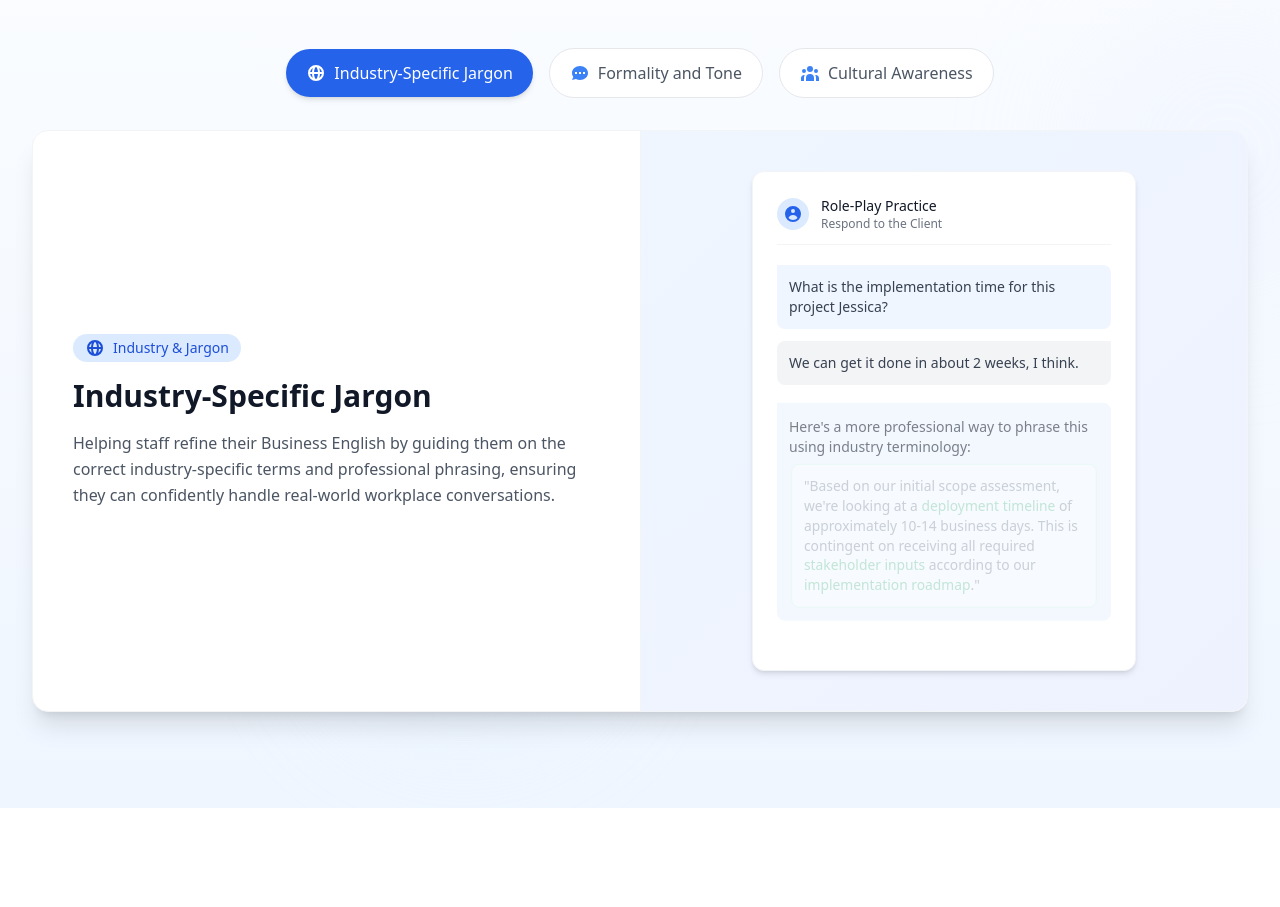
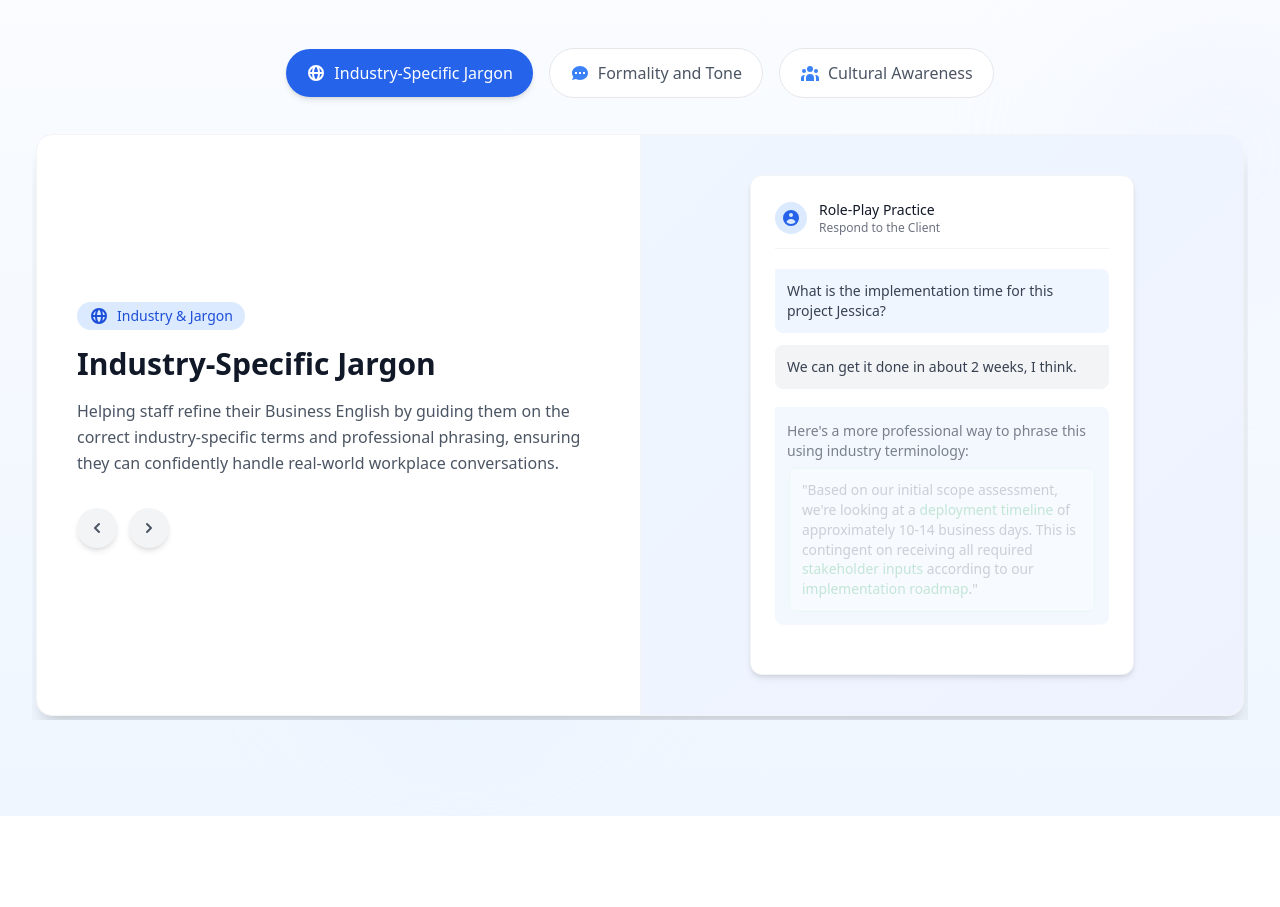
Before and after one commit to woodhk/landing-page, a Next.js app: page /home in a window 1280 px wide. Shown: the part 6140-7047 px from the top of the page. Built offline with nearby package versions, Linux system fonts and the light colour scheme.

Commit message:
Updat animations between state

```diff
--- a/app/(pages)/home/components/KeyValuePropositions.tsx
+++ b/app/(pages)/home/components/KeyValuePropositions.tsx
@@ -10,9 +10,18 @@ import { CulturalAwarenessAnimation } from '../data/animations/Culture'; // Impo
 
 export const KeyValuePropositions = () => {
   const [activeTab, setActiveTab] = useState(keyValueData[0].id);
+  const [isAnimating, setIsAnimating] = useState(false);
 
   const handleTabChange = (tabId: string) => {
+    if (isAnimating || tabId === activeTab) return;
+
+    setIsAnimating(true);
     setActiveTab(tabId);
+
+    // Reset animation state after animation completes
+    setTimeout(() => {
+      setIsAnimating(false);
+    }, 500);
   };
 
   const activeItem = keyValueData.find(item => item.id === activeTab);
@@ -50,6 +59,8 @@ export const KeyValuePropositions = () => {
     }
   };
 
+  // We're using inline transform calculation instead
+
   return (
     <section className="py-24 bg-gradient-to-b from-white to-blue-50 dark:from-gray-900 dark:to-gray-800 overflow-hidden relative">
       {/* Decorative elements */}
@@ -84,6 +95,7 @@ export const KeyValuePropositions = () => {
             <motion.button
               key={item.id}
               onClick={() => handleTabChange(item.id)}
+              disabled={isAnimating}
               className={`relative flex items-center w-full md:w-auto px-5 py-3 rounded-full transition-all duration-300 ${
                 activeTab === item.id
                   ? 'bg-blue-600 text-white shadow-md font-medium'
@@ -111,58 +123,88 @@ export const KeyValuePropositions = () => {
           ))}
         </div>
 
-        {/* Content */}
-        <AnimatePresence mode="wait">
-          {activeItem && (
-            <motion.div
-              key={activeItem.id}
-              initial={{ opacity: 0, y: 20 }}
-              animate={{ opacity: 1, y: 0 }}
-              exit={{ opacity: 0, y: -20 }}
-              transition={{ duration: 0.3 }}
-              className="bg-white dark:bg-gray-800 rounded-2xl overflow-hidden shadow-xl border border-gray-100 dark:border-gray-700"
+        {/* Content with sliding animation - similar to MissionVision component */}
+        <div className="relative min-h-[450px] overflow-hidden">
+          <div
+            className="flex w-[300%] transition-transform duration-500 ease-in-out"
+            style={{ transform: activeTab === keyValueData[0].id ? 'translateX(0%)' : activeTab === keyValueData[1].id ? 'translateX(-33.333%)' : 'translateX(-66.666%)' }}
           >
+            {keyValueData.map((item) => (
+              <div key={item.id} className="w-[33.333%] flex-shrink-0">
+                <div className="bg-white dark:bg-gray-800 rounded-2xl overflow-hidden shadow-xl border border-gray-100 dark:border-gray-700 m-1">
                   <div className="grid grid-cols-1 md:grid-cols-2">
                     {/* Left side: Text */}
                     <div className="p-8 md:p-10 flex flex-col justify-center">
                       <motion.div
-                    initial={{ opacity: 0, x: -20 }}
-                    animate={{ opacity: 1, x: 0 }}
-                    transition={{ delay: 0.1, duration: 0.3 }}
+                        className="relative"
                       >
                         <div className={`inline-flex items-center px-3 py-1 rounded-full text-sm font-medium mb-4 ${
-                      activeItem.id === 'formality-tone'
+                          item.id === 'formality-tone'
                             ? 'bg-purple-100 dark:bg-purple-900/40 text-purple-700 dark:text-purple-300'
-                        : activeItem.id === 'cultural-awareness'
+                            : item.id === 'cultural-awareness'
                               ? 'bg-green-100 dark:bg-green-900/40 text-green-700 dark:text-green-300'
                               : 'bg-blue-100 dark:bg-blue-900/40 text-blue-700 dark:text-blue-300'
                         }`}>
-                      {tabIcons[activeItem.id as keyof typeof tabIcons]}
-                      <span className="ml-2">{activeItem.id.split('-').map(word => word.charAt(0).toUpperCase() + word.slice(1)).join(' & ')}</span>
+                          {tabIcons[item.id as keyof typeof tabIcons]}
+                          <span className="ml-2">{item.id.split('-').map(word => word.charAt(0).toUpperCase() + word.slice(1)).join(' & ')}</span>
                         </div>
                         <h3 className="text-2xl md:text-3xl font-bold mb-4 text-gray-900 dark:text-white">
-                      {activeItem.title}
+                          {item.title}
                         </h3>
                         <p className="text-gray-600 dark:text-gray-300 leading-relaxed">
-                      {activeItem.description}
+                          {item.description}
                         </p>
 
+                        {/* Navigation arrows */}
+                        <div className="mt-8 flex space-x-3">
+                          <motion.button
+                            className="w-10 h-10 rounded-full bg-gray-100 dark:bg-gray-700 shadow-md flex items-center justify-center text-gray-600 dark:text-gray-200 hover:bg-gray-200 dark:hover:bg-gray-600 transition-colors"
+                            whileHover={{ scale: 1.1 }}
+                            whileTap={{ scale: 0.95 }}
+                            onClick={() => {
+                              const currentIndex = keyValueData.findIndex(item => item.id === activeTab);
+                              const prevIndex = currentIndex === 0 ? keyValueData.length - 1 : currentIndex - 1;
+                              handleTabChange(keyValueData[prevIndex].id);
+                            }}
+                            disabled={isAnimating}
+                            aria-label="Previous card"
+                          >
+                            <svg xmlns="http://www.w3.org/2000/svg" className="h-5 w-5" viewBox="0 0 20 20" fill="currentColor">
+                              <path fillRule="evenodd" d="M12.707 5.293a1 1 0 010 1.414L9.414 10l3.293 3.293a1 1 0 01-1.414 1.414l-4-4a1 1 0 010-1.414l4-4a1 1 0 011.414 0z" clipRule="evenodd" />
+                            </svg>
+                          </motion.button>
+                          <motion.button
+                            className="w-10 h-10 rounded-full bg-gray-100 dark:bg-gray-700 shadow-md flex items-center justify-center text-gray-600 dark:text-gray-200 hover:bg-gray-200 dark:hover:bg-gray-600 transition-colors"
+                            whileHover={{ scale: 1.1 }}
+                            whileTap={{ scale: 0.95 }}
+                            onClick={() => {
+                              const currentIndex = keyValueData.findIndex(item => item.id === activeTab);
+                              const nextIndex = currentIndex === keyValueData.length - 1 ? 0 : currentIndex + 1;
+                              handleTabChange(keyValueData[nextIndex].id);
+                            }}
+                            disabled={isAnimating}
+                            aria-label="Next card"
+                          >
+                            <svg xmlns="http://www.w3.org/2000/svg" className="h-5 w-5" viewBox="0 0 20 20" fill="currentColor">
+                              <path fillRule="evenodd" d="M7.293 14.707a1 1 0 010-1.414L10.586 10 7.293 6.707a1 1 0 011.414-1.414l4 4a1 1 0 010 1.414l-4 4a1 1 0 01-1.414 0z" clipRule="evenodd" />
+                            </svg>
+                          </motion.button>
+                        </div>
                       </motion.div>
                     </div>
 
                     {/* Right side: Animation */}
-                <motion.div
-                  className="p-8 md:p-10 flex items-center justify-center bg-gradient-to-br from-blue-50 to-indigo-50 dark:from-gray-800 dark:to-gray-900 border-t md:border-t-0 md:border-l border-gray-100 dark:border-gray-700"
-                  initial={{ opacity: 0, x: 20 }}
-                  animate={{ opacity: 1, x: 0 }}
-                  transition={{ delay: 0.15, duration: 0.3 }}
+                    <div
+                      className="p-8 md:p-10 flex items-center justify-center bg-gradient-to-br from-blue-50 to-indigo-50 dark:from-gray-800 dark:to-gray-900 border-t md:border-t-0 md:border-l border-gray-100 dark:border-gray-700 relative"
                     >
                       {renderAnimation()}
-                </motion.div>
                     </div>
-            </motion.div>
-          )}
-        </AnimatePresence>
+                  </div>
+                </div>
+              </div>
+            ))}
+          </div>
+        </div>
       </div>
     </section>
   );
```
Lines whose indentation alone changed are shown as unchanged.
